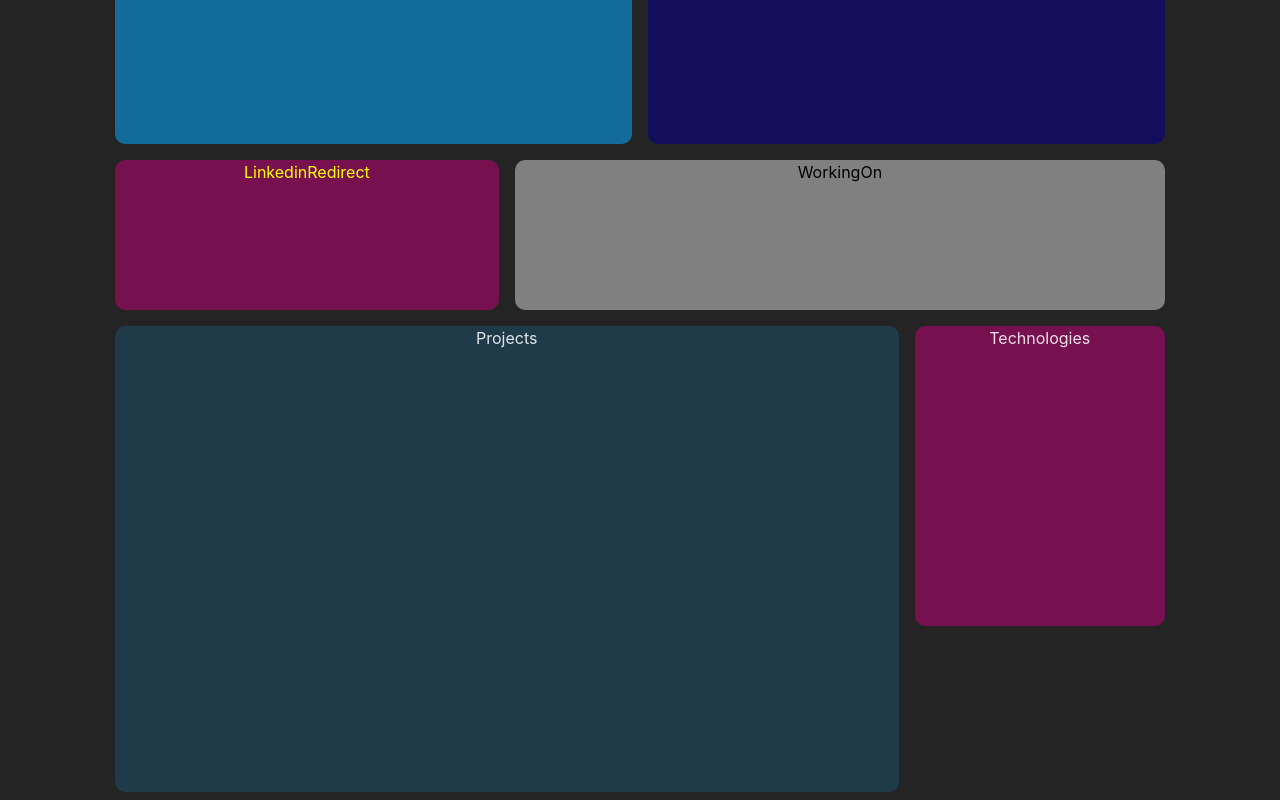
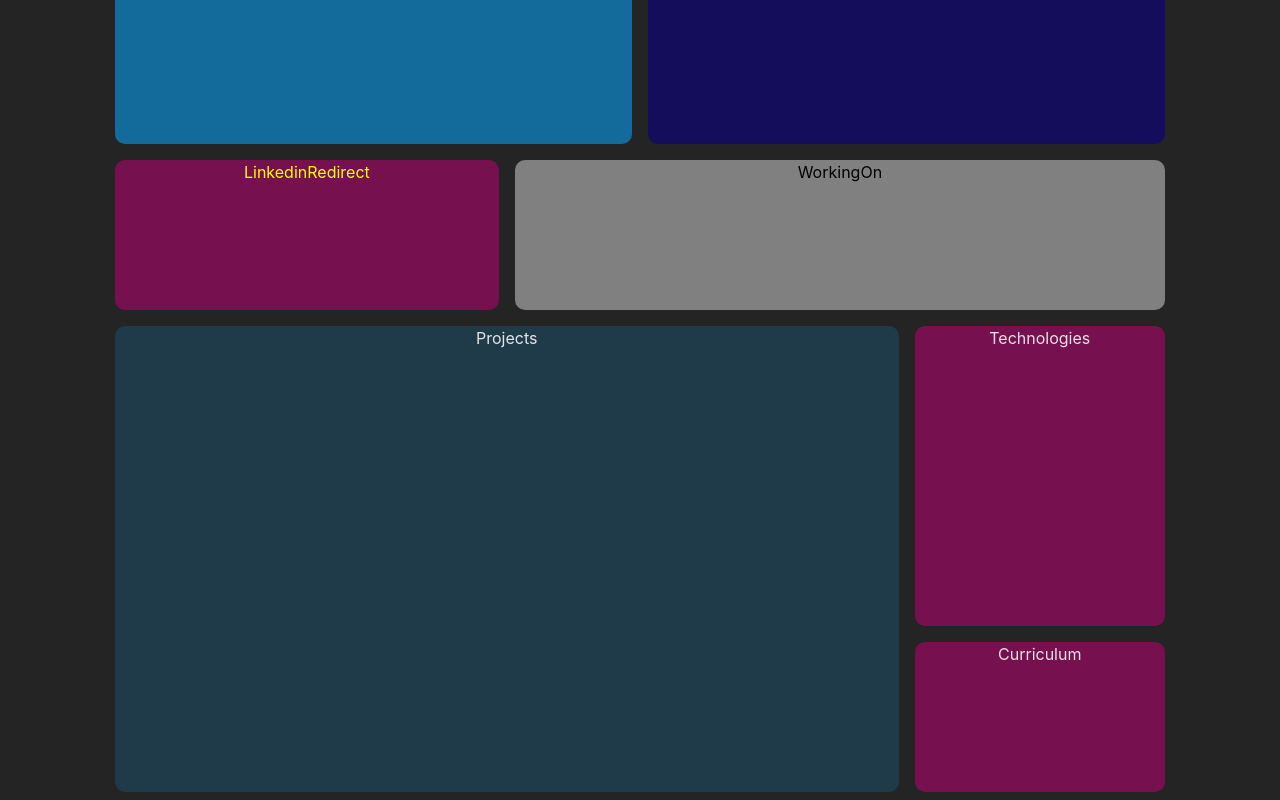
Before and after one commit to AgustinDi/portfolio, a React (Vite) app: page / in a window 1280 px wide. Shown: the part 638-1438 px from the top of the page. Built offline with nearby package versions, Linux system fonts and the light colour scheme.

Commit message:
Curriculum card added

```diff
--- a/src/App.css
+++ b/src/App.css
@@ -76,3 +76,9 @@
   grid-column: 7 / 9;
   grid-row: 5 / 6;
 }
+
+.Curriculum {
+  background-color: var(--color-Curriculum);
+  grid-column: 7 / 9;
+  grid-row: 6 / 7;
+}
--- a/src/App.jsx
+++ b/src/App.jsx
@@ -8,6 +8,7 @@ import LinkedinRedirect from './cards/LinkedinRedirect'
 import WorkingOn from './cards/WorkingOn'
 import Projects from './cards/Projects'
 import Technologies from './cards/technologies'
+import Curriculum from './cards/Curriculum'
 
 function App() {
 
@@ -22,6 +23,7 @@ function App() {
       <WorkingOn />
       <Projects />
       <Technologies />
+      <Curriculum />
     </main>
   )
 }
--- /dev/null
+++ b/src/cards/Curriculum.jsx
@@ -0,0 +1,9 @@
+import './Cards Styles/Curriculum.css'
+
+export default function Curriculum() {
+     return (
+          <div className='Curriculum'>
+               Curriculum
+          </div>
+     )
+}
--- a/src/index.css
+++ b/src/index.css
@@ -22,4 +22,5 @@
   --color-WorkingOn: grey;
   --color-Projects: #1F3A49;
   --color-Technologies: #77104E;
+  --color-Curriculum: #77104E
 }
```
Also changed, not shown: src/cards/Cards Styles/Curriculum.css (added).
